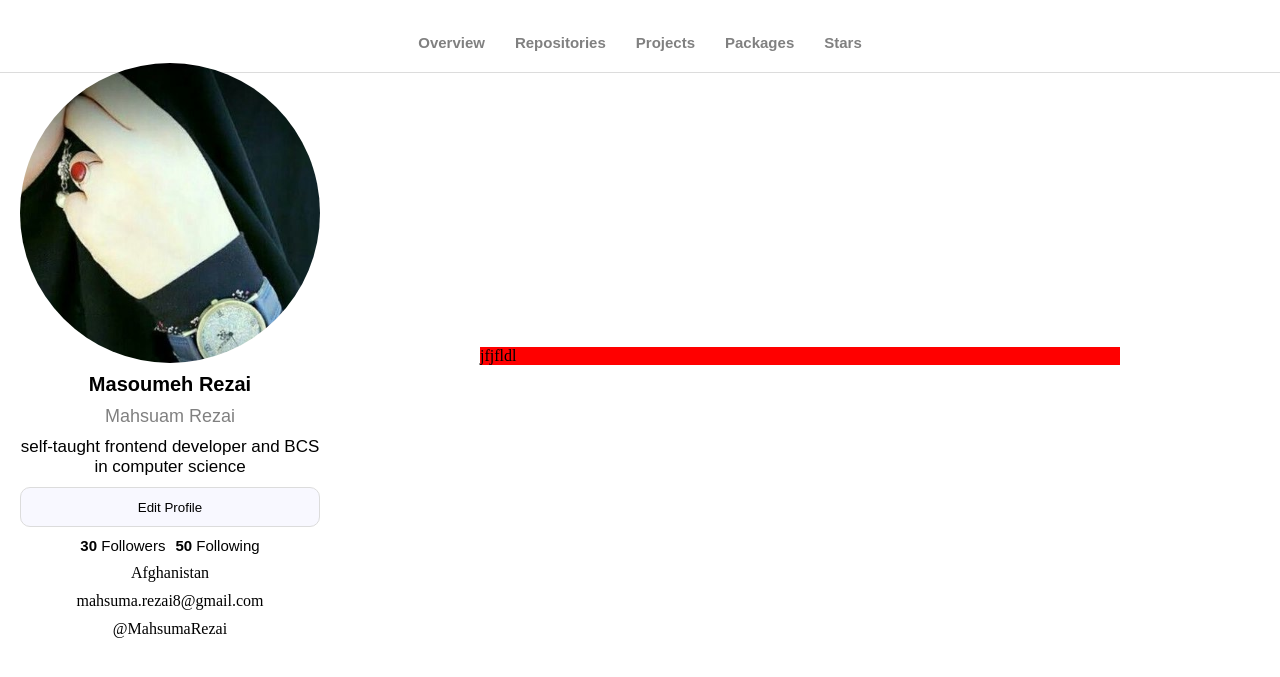
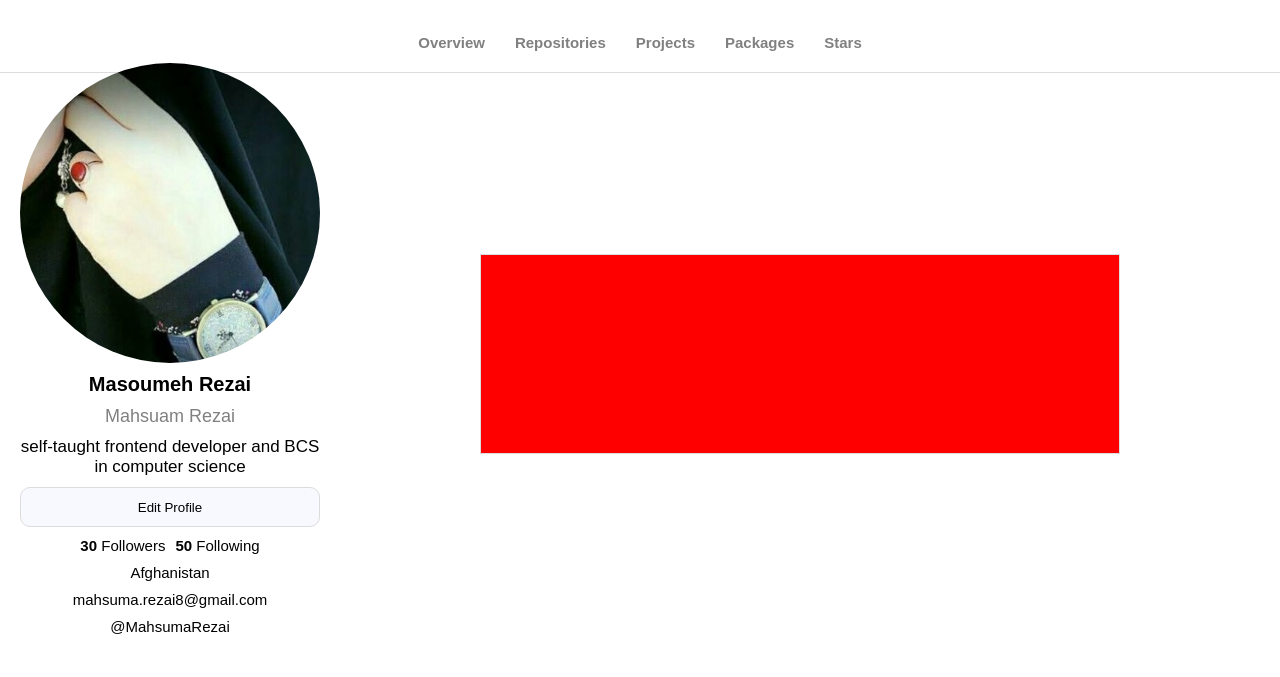
Before and after one commit to MahsumaRezai/Github, a website: page index.html in a window 1280 px wide. Shown: the part 87-764 px from the top of the page. Drawn offline with Linux system fonts and the light colour scheme.

Commit message:
start rigth section

```diff
--- a/index.html
+++ b/index.html
@@ -66,12 +66,13 @@
                         <a>Afghanistan</a>
                         <a>mahsuma.rezai8@gmail.com</a>
                         <a>@MahsumaRezai</a>
-
-
-
-
-
                     </div>
+                </div>
+            </div>
+            <!-- section two-->
+            <div class="main-rigth">
+                <!-- start rigth section-->
+                <div class="information">
 
                 </div>
 
@@ -79,15 +80,7 @@
 
 
 
-
-
-
-
-            </div>
-            <!-- section two-->
-            <div class="main-rigth">
-                jfjfldl
-
+                <!-- end rigth section-->
             </div>
 
 
--- a/scss/main.scss
+++ b/scss/main.scss
@@ -103,10 +103,7 @@ li{
     align-items: center;
 
 }
-.main-rigth {
-    width: 50%;
-    background: red
-}
+
 // left section
 .imgage{
     width: 300px;
@@ -167,5 +164,16 @@ li{
     justify-items: center;
     gap: 10px;
     text-align: center;
+    font-family: sans-serif;
+    font-size: 15px;
 
 }
+// information
+.main-rigth {
+    width: 50%;
+}
+.information {
+   border: 1px solid gainsboro;
+   height: 200px;
+
+}
```
Also changed, not shown: css/style.css.
